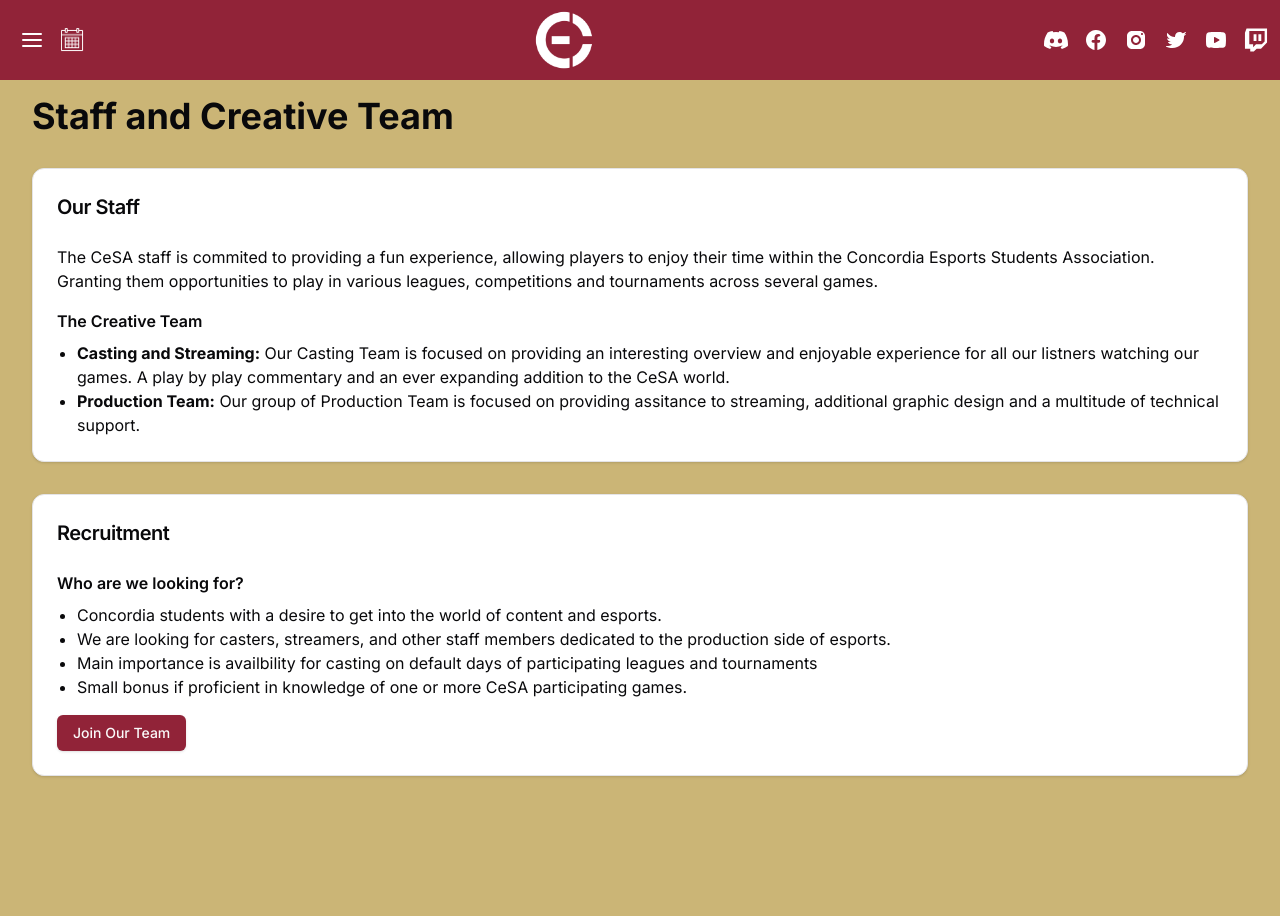
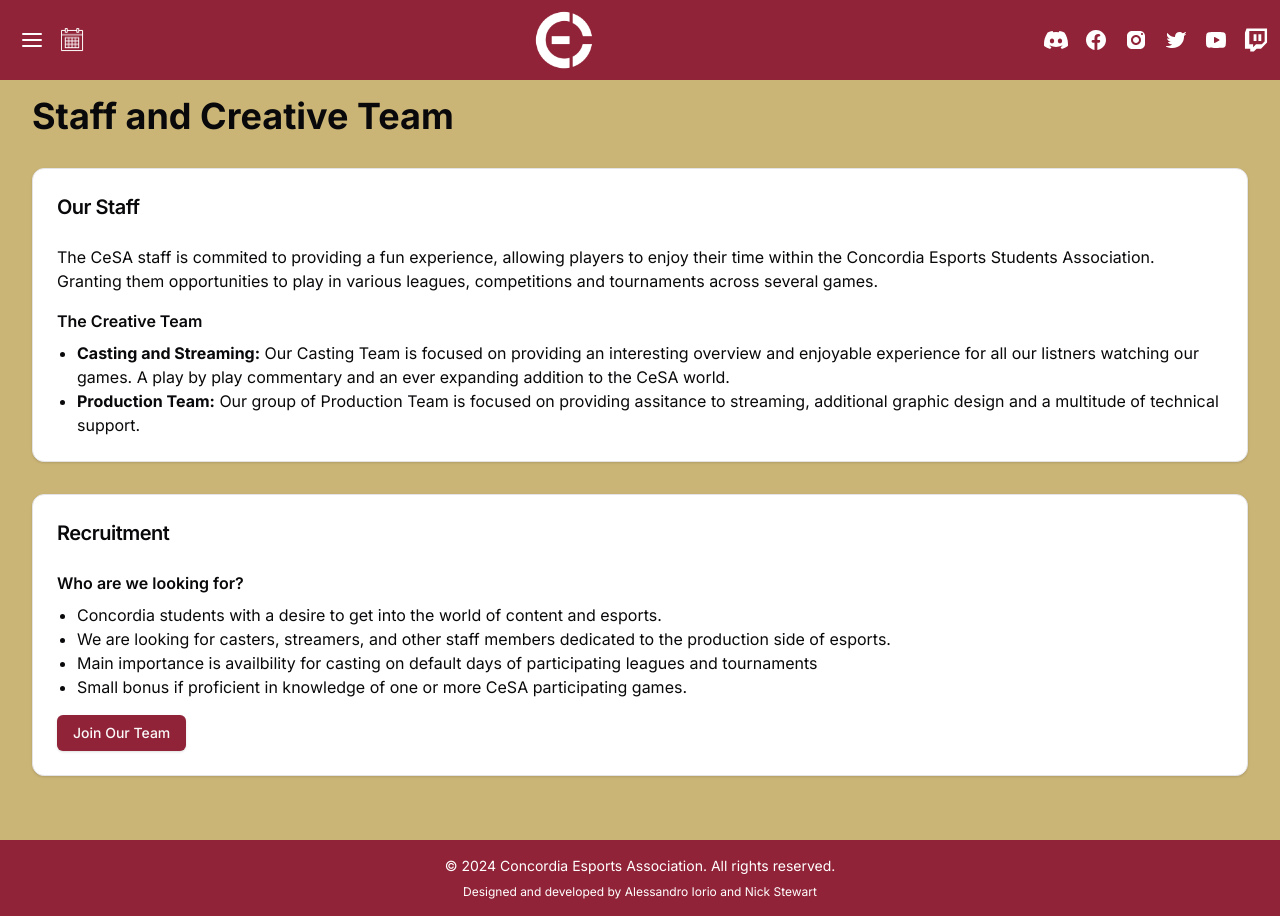
Before and after one commit to Sandrooreo/concordia-esports-associtation, a Next.js app: page /teams/staff-and-creative-team in a window 1280 px wide. Before the commit the page ends 840 px from the top, so only its background shows below. Built offline with nearby package versions, Linux system fonts and the light colour scheme.

Commit message:
[Add] Footer

```diff
--- a/app/layout.tsx
+++ b/app/layout.tsx
@@ -2,6 +2,7 @@
 import { Inter } from "next/font/google";
 import "./globals.css";
 import Navbar from "@/components/Navbar";
+import Footer from "@/components/Footer";
 
 const inter = Inter({ subsets: ["latin"] });
 
@@ -17,9 +18,14 @@
 }) {
   return (
     <html lang="en">
-      <body className={`${inter.className} bg-concordia-gold`}>
+      <body
+        className={`${inter.className} bg-concordia-gold flex flex-col min-h-screen`}
+      >
         <Navbar />
-        <main className="container mx-auto px-4 py-8 pt-24">{children}</main>
+        <main className="container mx-auto px-4 py-8 pt-24 flex-grow">
+          {children}
+        </main>
+        <Footer />
       </body>
     </html>
   );
--- /dev/null
+++ b/components/Footer.tsx
@@ -0,0 +1,19 @@
+import React from "react";
+
+const Footer: React.FC = () => {
+  return (
+    <footer className="bg-concordia-burgundy text-white py-4">
+      <div className="container mx-auto px-4 text-center">
+        <p className="text-sm">
+          © {new Date().getFullYear()} Concordia Esports Association. All rights
+          reserved.
+        </p>
+        <p className="text-xs mt-2">
+          Designed and developed by Alessandro Iorio and Nick Stewart
+        </p>
+      </div>
+    </footer>
+  );
+};
+
+export default Footer;
```
